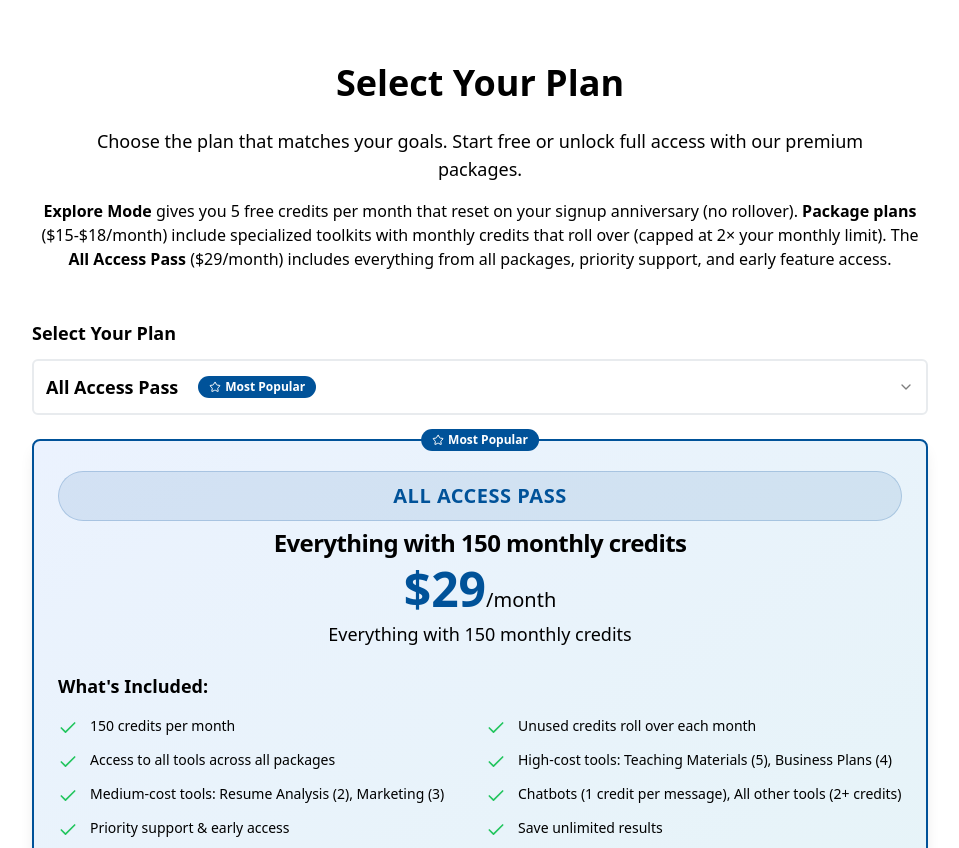
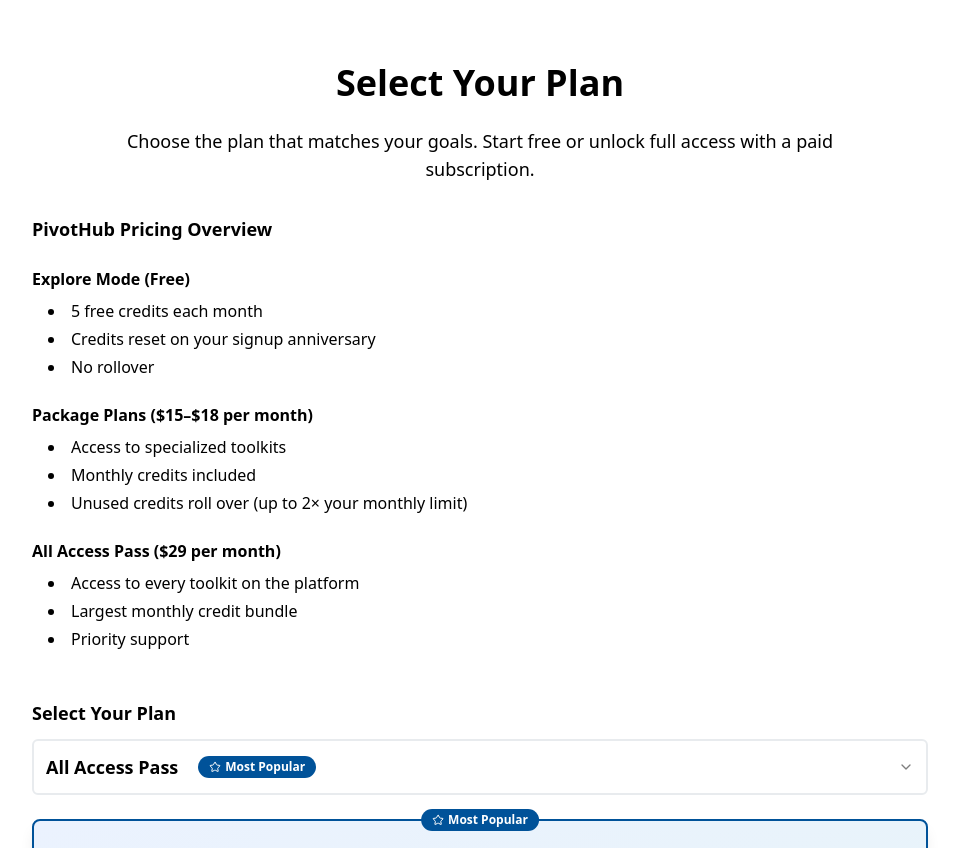
Before and after one commit to d0cunnin/pivothub, a React (Vite) app: page /pricing in a window 1280 px wide. Shown: the part 508-1356 px from the top of the page, without its empty margins (160-1119 px from the left). Built offline with nearby package versions, Linux system fonts and the light colour scheme.

Commit message:
Refactor pricing page section

```diff
--- a/src/pages/Pricing.tsx
+++ b/src/pages/Pricing.tsx
@@ -277,14 +277,42 @@ const Pricing = () => {
         <div className="page-container">
           <div className="text-center mb-12">
             <h2 className="text-4xl font-bold mb-6">Select Your Plan</h2>
-            <p className="text-lg text-muted-foreground max-w-3xl mx-auto mb-4">
-              Choose the plan that matches your goals. Start free or unlock full access with our premium packages.
+            <p className="text-lg text-muted-foreground max-w-3xl mx-auto mb-8">
+              Choose the plan that matches your goals. Start free or unlock full access with a paid subscription.
             </p>
-            <p className="text-base text-muted-foreground max-w-4xl mx-auto">
-              <strong>Explore Mode</strong> gives you 5 free credits per month that reset on your signup anniversary (no rollover).
-              <strong> Package plans</strong> ($15-$18/month) include specialized toolkits with monthly credits that roll over (capped at 2× your monthly limit).
-              The <strong>All Access Pass</strong> ($29/month) includes everything from all packages, priority support, and early feature access.
-            </p>
+
+            <div className="text-base text-muted-foreground max-w-4xl mx-auto text-left space-y-6">
+              <div>
+                <h3 className="text-lg font-bold text-foreground mb-4">PivotHub Pricing Overview</h3>
+              </div>
+
+              <div>
+                <h4 className="font-bold text-foreground mb-2">Explore Mode (Free)</h4>
+                <ul className="list-disc list-inside space-y-1 ml-4">
+                  <li>5 free credits each month</li>
+                  <li>Credits reset on your signup anniversary</li>
+                  <li>No rollover</li>
+                </ul>
+              </div>
+
+              <div>
+                <h4 className="font-bold text-foreground mb-2">Package Plans ($15–$18 per month)</h4>
+                <ul className="list-disc list-inside space-y-1 ml-4">
+                  <li>Access to specialized toolkits</li>
+                  <li>Monthly credits included</li>
+                  <li>Unused credits roll over (up to 2× your monthly limit)</li>
+                </ul>
+              </div>
+
+              <div>
+                <h4 className="font-bold text-foreground mb-2">All Access Pass ($29 per month)</h4>
+                <ul className="list-disc list-inside space-y-1 ml-4">
+                  <li>Access to every toolkit on the platform</li>
+                  <li>Largest monthly credit bundle</li>
+                  <li>Priority support</li>
+                </ul>
+              </div>
+            </div>
           </div>
 
           <div className="max-w-4xl mx-auto space-y-6">
```
